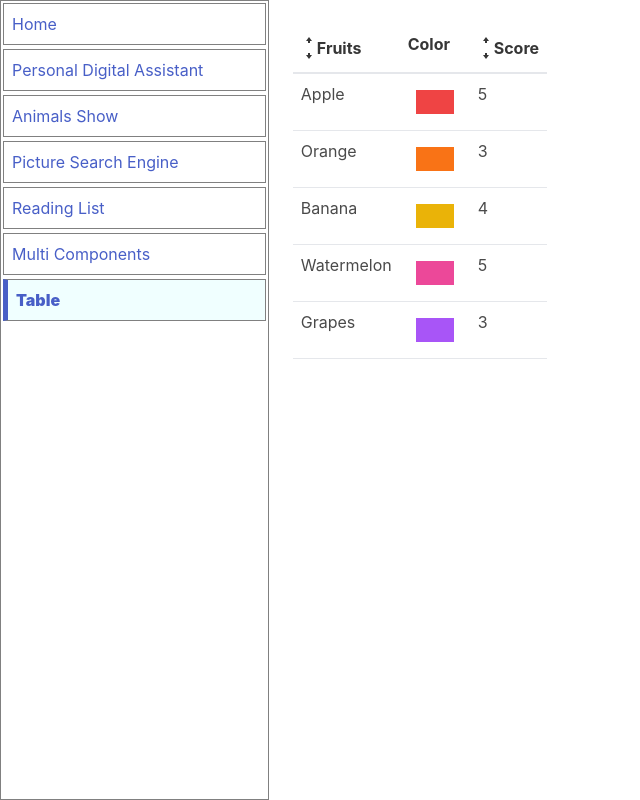
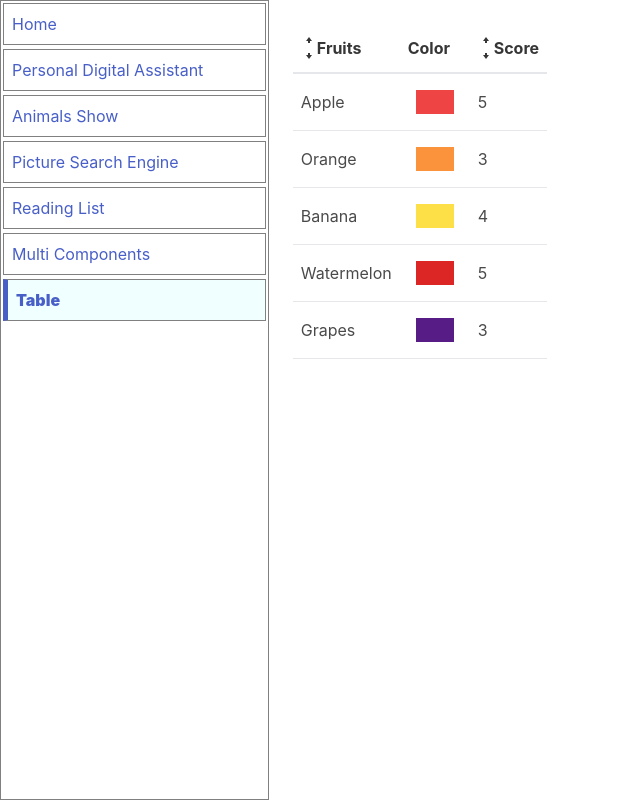
Before and after one commit to SaadiaAhmad/react-project, a React (Create React App) app: page /table in a window 1280 px wide. Shown: the whole page, without its empty margins (0-640 px from the left). Built offline with nearby package versions, Linux system fonts and the light colour scheme.

Commit message:
some cleanup to table

```diff
--- a/src/components/TableContainer/SortableTable/SortableTable.js
+++ b/src/components/TableContainer/SortableTable/SortableTable.js
@@ -61,7 +61,7 @@ function SortableTable(props) {
         if(column.sortValue) return {
             ...column,
             header: () =>
-            <th className="p-2 cursor-pointer hover:bg-gray-100" onClick={() => handleHeaderClick(column.label)}>
+            <th className="p-2 cursor-pointer hover:bg-gray-100 align-middle" onClick={() => handleHeaderClick(column.label)}>
                 <div className="flex items-center">
                     {getIcons(column.label)}
                     {column.label}
--- a/src/components/TableContainer/Table/Table.js
+++ b/src/components/TableContainer/Table/Table.js
@@ -10,14 +10,14 @@ function Table({ data, config, keyFn }) {
             </Fragment>
         )
         else return (
-            <th className="p-2" key={item.label}>{item.label}</th>
+            <th className="p-2 align-middle" key={item.label}>{item.label}</th>
         )
     });
 
     const renderedTableRows = data.map((item) => {
         const renderedCells = config.map((column) =>
             (
-                <td className="p-2" key={column.label}>{column.render(item)}</td>
+                <td className="p-2 align-middle text-center" key={column.label}>{column.render(item)}</td>
             )
         );
         return (
--- a/src/components/TableContainer/TableContainer.js
+++ b/src/components/TableContainer/TableContainer.js
@@ -9,22 +9,22 @@ function TableConatiner() {
         },
         {
           name: 'Orange',
-          color: 'bg-orange-500',
+          color: 'bg-orange-400',
           score: 3
         },
         {
           name: 'Banana',
-          color: 'bg-yellow-500',
+          color: 'bg-yellow-300',
           score: 4
         },
         {
           name: 'Watermelon',
-          color: 'bg-pink-500',
+          color: 'bg-red-600',
           score: 5
         },
         {
           name: 'Grapes',
-          color: 'bg-purple-500',
+          color: 'bg-purple-900',
           score: 3
         }
       ];
```
